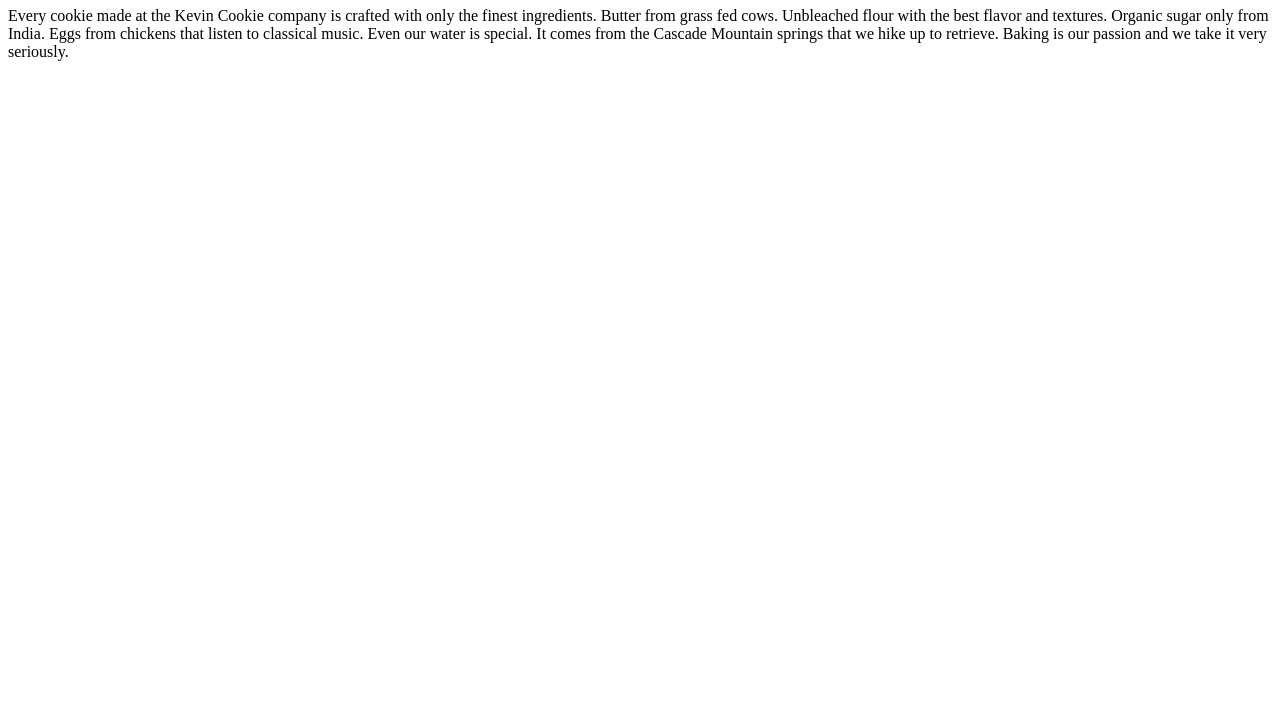
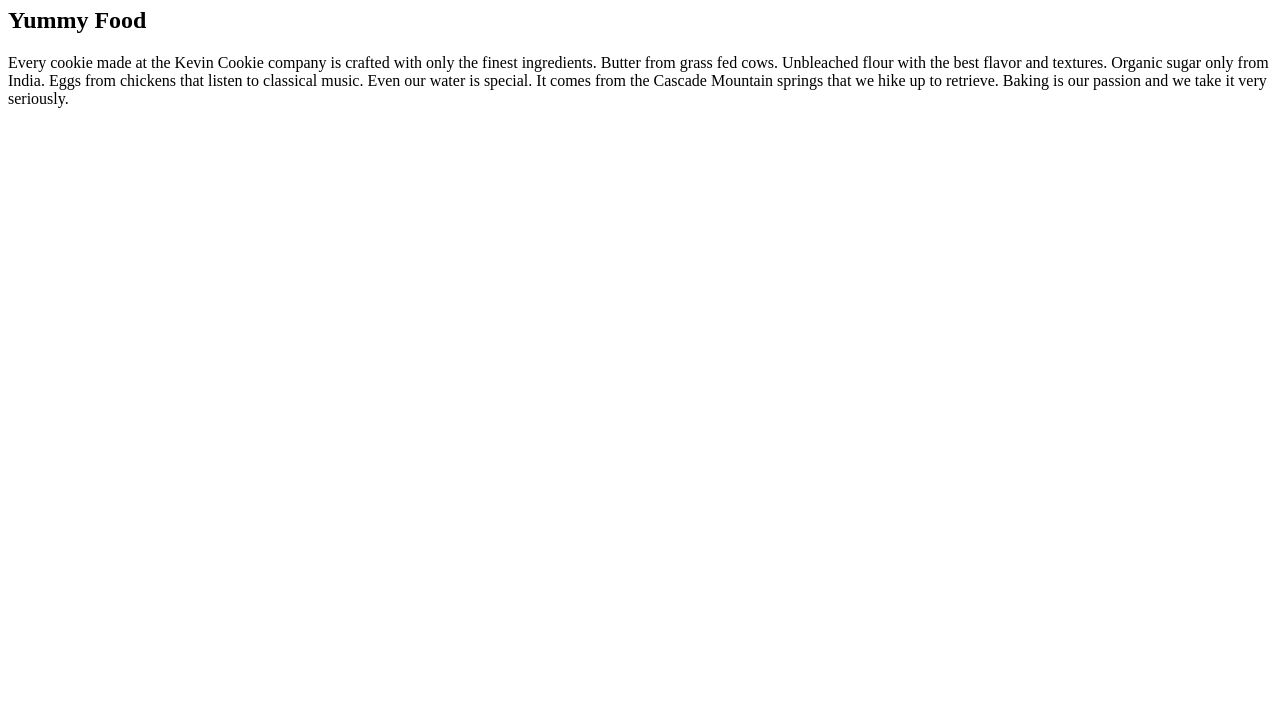
Before and after one commit to aom-tus/webProject, a plain HTML site: page index.htm in a window 1280 px wide. Shown: the part 73-800 px from the top of the page. Drawn offline with Linux system fonts and the light colour scheme.

Commit message:
added h2 to index.htm

```diff
--- a/index.htm
+++ b/index.htm
@@ -3,6 +3,7 @@
 <body>
 
 <h1>Deliciousness in every bite!</h1>
+<h2>Yummy Food</h2>
 <p>Every cookie made at the Kevin Cookie company is crafted with only the finest ingredients. Butter from grass fed cows. Unbleached flour with the best flavor and textures. Organic sugar only from India. Eggs from chickens that listen to classical music. Even our water is special. It comes from the Cascade Mountain springs that we hike up to retrieve. Baking is our passion and we take it very seriously.</p>
 
 </body>
```
Also changed, not shown: 1 other file.
